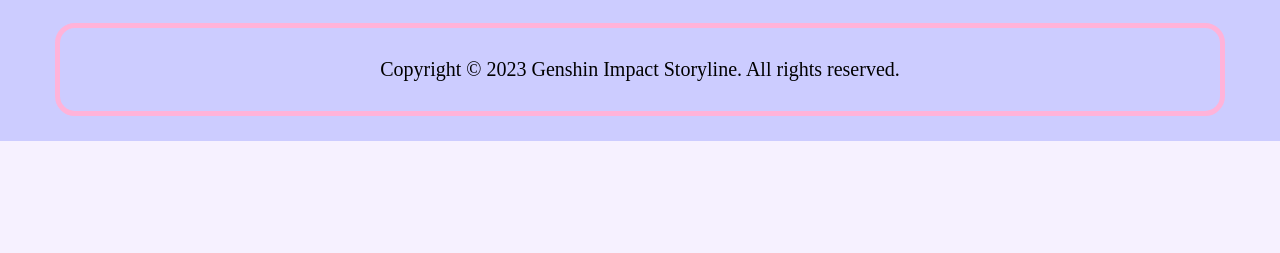
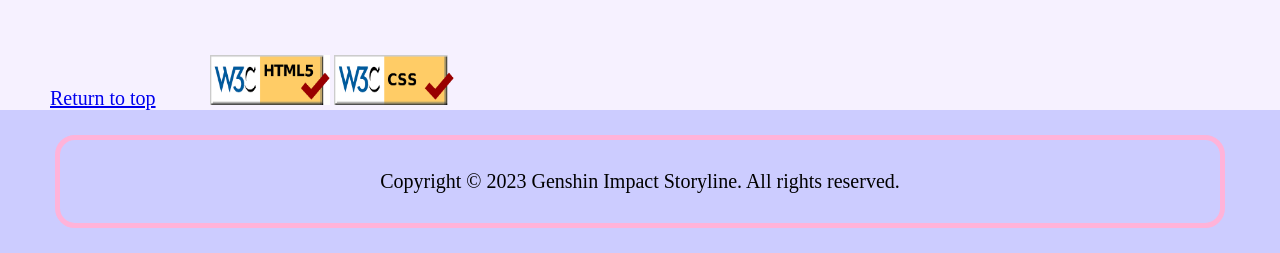
Before and after one commit to JiangSina/home, a plain HTML site: page inazuma.html in a window 1280 px wide. Shown: the part 7642-7895 px from the top of the page. Before the commit the page ends 7783 px from the top, so only its background shows below. Drawn offline with Linux system fonts and the light colour scheme.

Commit message:
Update inazuma.html

```diff
--- a/inazuma.html
+++ b/inazuma.html
@@ -257,6 +257,10 @@
 		<!--Internal Link Button-->
 		<a href="#top" class = "topButton">Return to top</a>
 
+		<!--Validators-->
+		<a href = "https://validator.w3.org/nu/?doc=https%3A%2F%2Fjiangsina.github.io%2Fhome%2Findex.html"><img src = "images/htmlValidator.png" class="validator" alt="HTML Validator"></a>
+		<a href = "https://jigsaw.w3.org/css-validator/validator?uri=https%3A%2F%2Fjiangsina.github.io%2Fhome%2Fbasic.css&profile=css3svg&usermedium=all&warning=1&vextwarning=&lang=en"><img src = "images/cssValidator.png" class="validator" alt = "CSS Validator"></a>
+
 		<!--Footer-->
 		<div class="footer">
 			<p>Copyright &copy; 2023 Genshin Impact Storyline. All rights reserved.</p>
```
